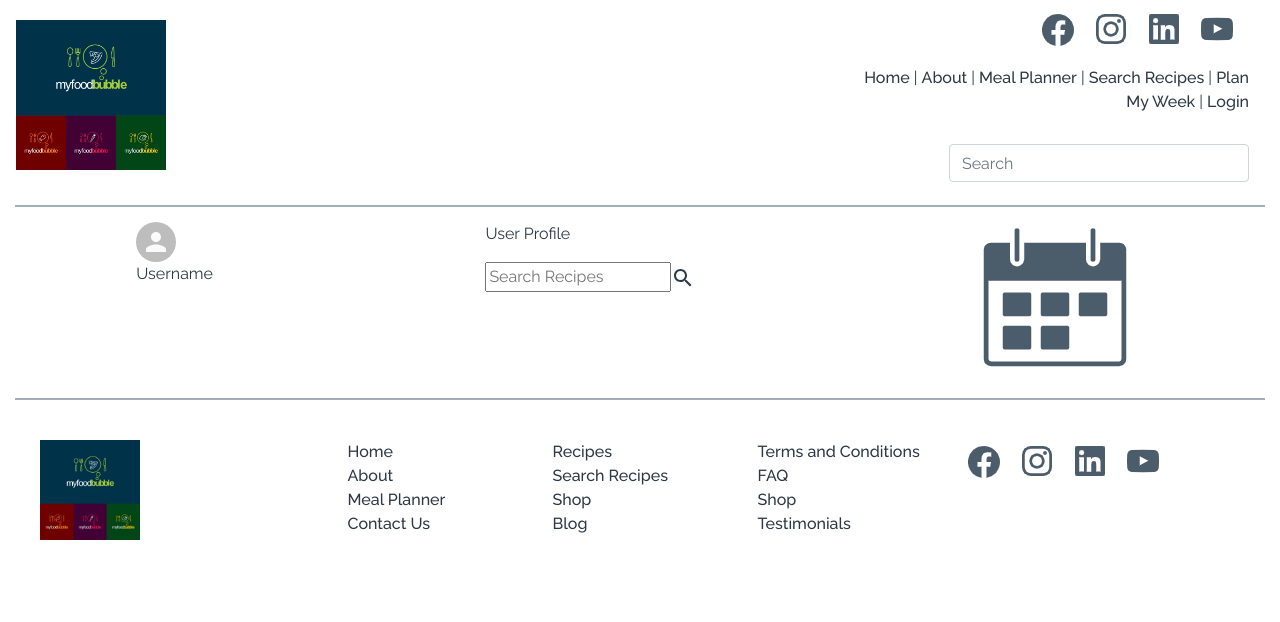
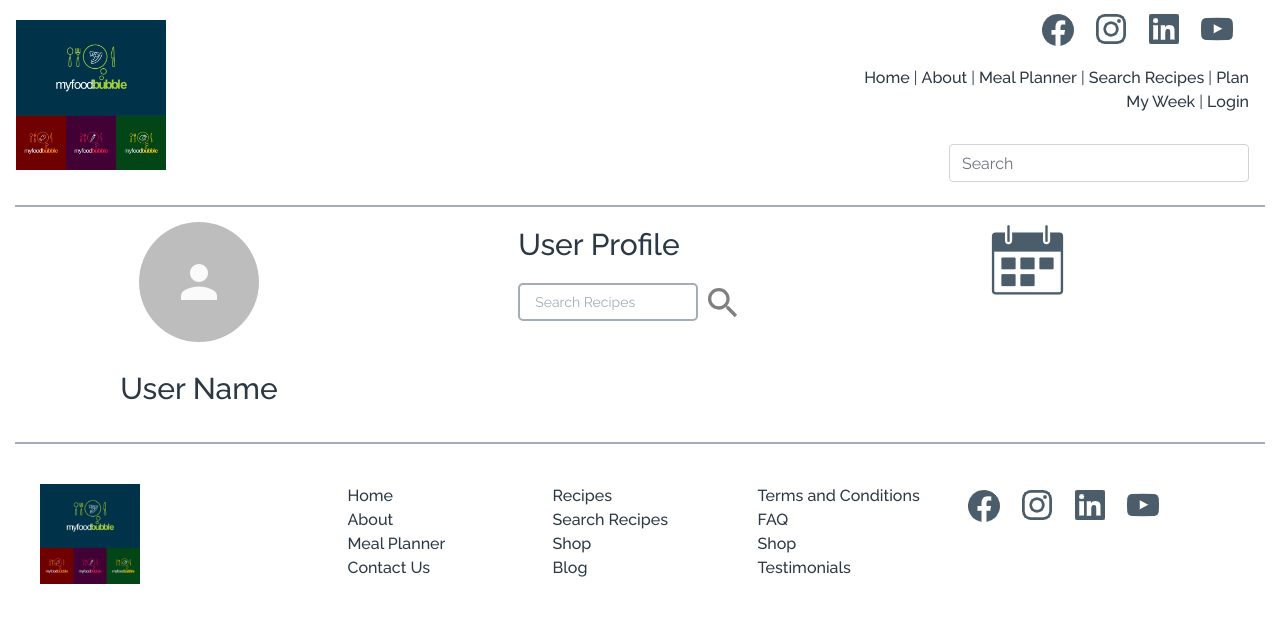
Before and after one commit to ammarjussa/foodbubble, a React (Create React App) app: page /profile in a window 1280 px wide. Shown: the top 622 px of the page. Built offline with nearby package versions, Linux system fonts and the light colour scheme.

Commit message:
completed profile header

```diff
--- a/src/Routes.js
+++ b/src/Routes.js
@@ -7,7 +7,7 @@ import NotFound from './components/Layout/NotFound';
 import Footer from './components/Layout/Footer';
 import About from './components/About/About';
 import Home from './components/Home/Home';
-import UserProfile from './components/UserProfile/UserProfile';
+import ShopPreferences from './components/UserProfile/ShopPreferences';
 
 function AppRoutes() {
   return (
@@ -18,7 +18,7 @@ function AppRoutes() {
         <Route path="/login" exact component={Login} />
         <Route path="/register" exact component={Register} />
         <Route path="/about" exact component={About} />
-        <Route path="/profile" exact component={UserProfile} />
+        <Route path="/profile" exact component={ShopPreferences} />
         <Route path="*" component={NotFound} />
       </Switch>
       <Footer />
--- a/src/assets/styles/_components.scss
+++ b/src/assets/styles/_components.scss
@@ -47,3 +47,48 @@
     }
   }
 }
+
+@mixin placeholder {
+  &::-webkit-input-placeholder {
+    @content;
+  }
+  &:-moz-placeholder {
+    @content;
+  }
+  &::-moz-placeholder {
+    @content;
+  }
+  &:-ms-input-placeholder {
+    @content;
+  }
+}
+
+.profile-header {
+  p {
+    font-size: 30px;
+    color: $font-color;
+    font-weight: 500;
+  }
+
+  .profile-search {
+    input {
+      border: 2px solid $border-color;
+      outline: none;
+      border-radius: 5px;
+      padding: 5px;
+      width: 180px;
+      @include placeholder {
+        color: $border-color;
+        font-size: 14px;
+        padding-left: 10px;
+      }
+    }
+
+    .search-icon {
+      color: grey;
+      height: 40px;
+      width: 40px;
+      margin-left: 5px;
+    }
+  }
+}
--- a/src/components/UserProfile/UserProfile.js
+++ b/src/components/UserProfile/ShopPreferences.js
@@ -1,12 +1,12 @@
 import React from 'react';
 import UserProfileHeader from '../common/UserProfileHeader';
 
-const CookingExperience = () => {
+const ShopPreferences = () => {
   return (
-    <div>
+    <div className="profile-component">
       <UserProfileHeader />
     </div>
   );
 };
 
-export default CookingExperience;
+export default ShopPreferences;
--- a/src/components/common/UserProfileHeader.js
+++ b/src/components/common/UserProfileHeader.js
@@ -5,20 +5,20 @@ import imgMealPlanner from '../../assets/images/img-meal-planner.png';
 
 const UserProfileHeader = () => {
   return (
-    <div className="d-flex justify-content-around">
-      <div>
-        <Avatar />
-        <p>Username</p>
+    <div className="d-flex justify-content-around profile-header">
+      <div className="d-flex flex-column align-items-center">
+        <Avatar className="p-4" style={{ height: '120px', width: '120px' }} />
+        <p className="avatar-text mt-4">User Name</p>
       </div>
       <div>
         <p>User Profile</p>
-        <div>
+        <div className="profile-search">
           <input type="text" placeholder="Search Recipes" />
-          <SearchIcon />
+          <SearchIcon className="search-icon" />
         </div>
       </div>
       <div>
-        <img src={imgMealPlanner} alt="calendar icon" />
+        <img className="w-50" src={imgMealPlanner} alt="calendar icon" />
       </div>
     </div>
   );
```
